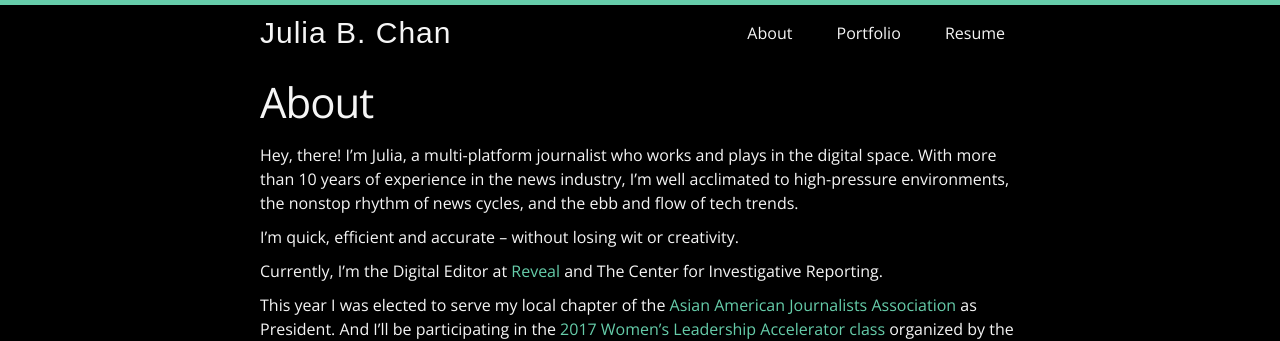
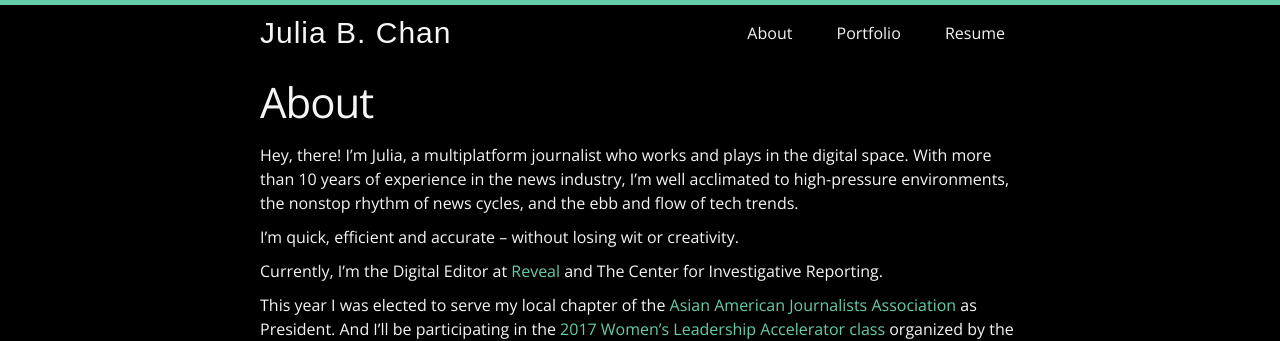
Before and after one commit to juliachanb/juliachanb.github.io, a Jekyll site: the page built from pages/about.md, in a window 1280 px wide. Shown: the top 341 px of the page. Built offline with Jekyll 4.4.1, drawn with Linux system fonts in a browser that asks for light colours; nearby versions of some CDN libraries; some web fonts are replaced.

Commit message:
Updated about.md

```diff
--- a/pages/about.md
+++ b/pages/about.md
@@ -5,7 +5,7 @@ permalink: /about/
 published: true
 ---
 
-Hey, there! I'm Julia, a multi-platform journalist who works and plays in the digital space. With more than 10 years of experience in the news industry, I'm well acclimated to high-pressure environments, the nonstop rhythm of news cycles, and the ebb and flow of tech trends.
+Hey, there! I'm Julia, a multiplatform journalist who works and plays in the digital space. With more than 10 years of experience in the news industry, I'm well acclimated to high-pressure environments, the nonstop rhythm of news cycles, and the ebb and flow of tech trends.
 
 I'm quick, efficient and accurate – without losing wit or creativity.
 
```
